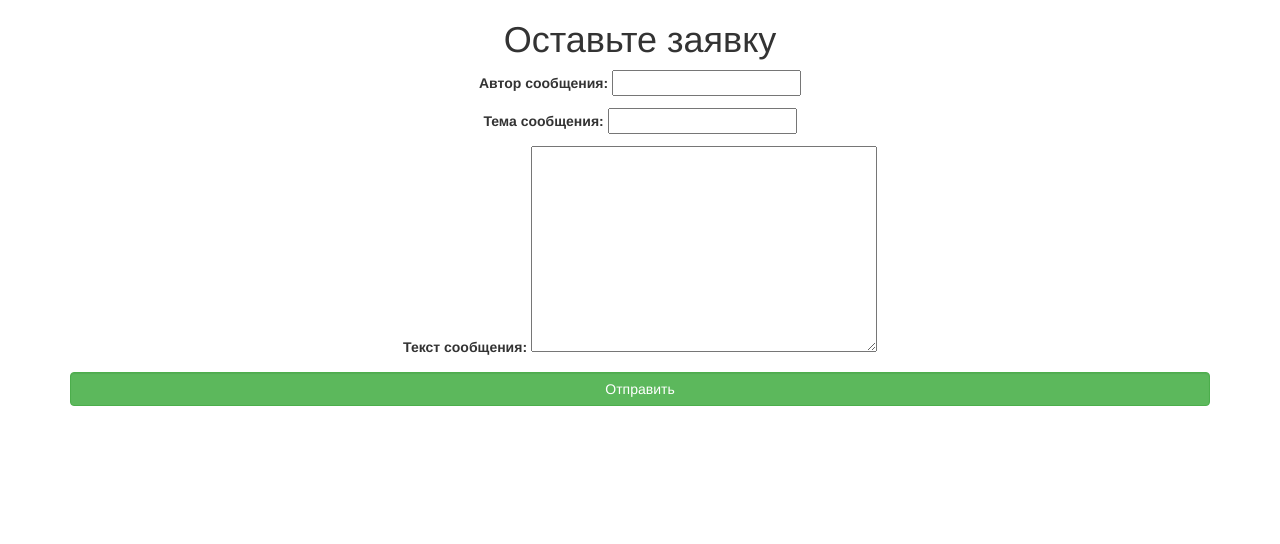
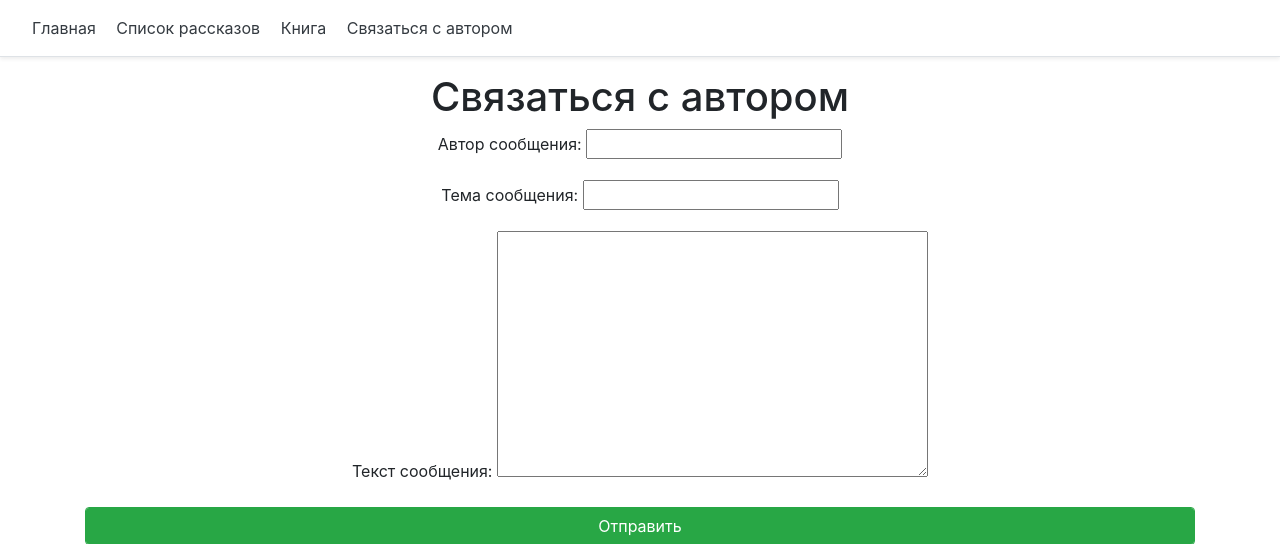
Before and after one commit to Interligo/django-blog-for-stories, a Django app: template blog/blog/templates/sendemail/email.html in a window 1280 px wide. Shown: the top 544 px of the page. Run offline with Django 3.2, Linux system fonts and the light colour scheme; the template is opened without the code that fills it: values that come from a table or form of the project are taken from there, others are empty; parts of the project's set-up code (start-up, migrations or seed data) failed here and were passed over; some libraries are stand-ins or nearby versions.

Commit message:
Change button

```diff
--- a/blog/blog/templates/sendemail/email.html
+++ b/blog/blog/templates/sendemail/email.html
@@ -1,12 +1,10 @@
-<!DOCTYPE html>
-<html lang="ru">
-<head>
-  <meta charset="UTF-8">
-  <title>Пример отправки сообщений</title>
-  <link rel="stylesheet" href="https://cdnjs.cloudflare.com/ajax/libs/twitter-bootstrap/3.3.7/css/bootstrap.min.css">
-</head>
-<body>
-  <h1 class="text-center">Оставьте заявку</h1>
+{% extends "base.html" %}
+
+{% block title %} Связаться с автором {% endblock %}
+
+{% block content %}
+
+  <h1 class="text-center">Связаться с автором</h1>
   <div class="container text-center">
     <div id="form_container">
       <form method="post">
@@ -18,5 +16,5 @@
       </form>
     </div>
   </div>
-</body>
-</html>
+
+{% endblock %}
```
